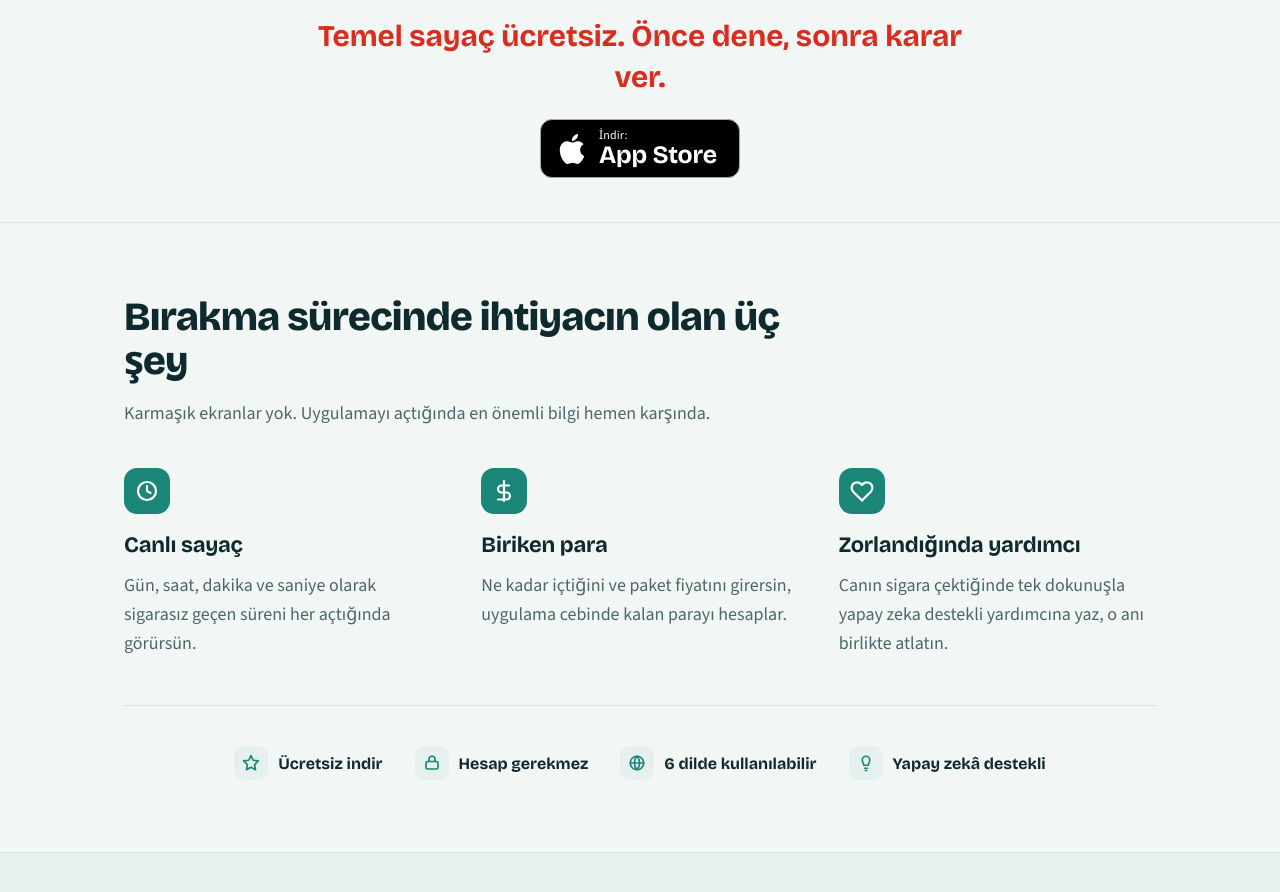
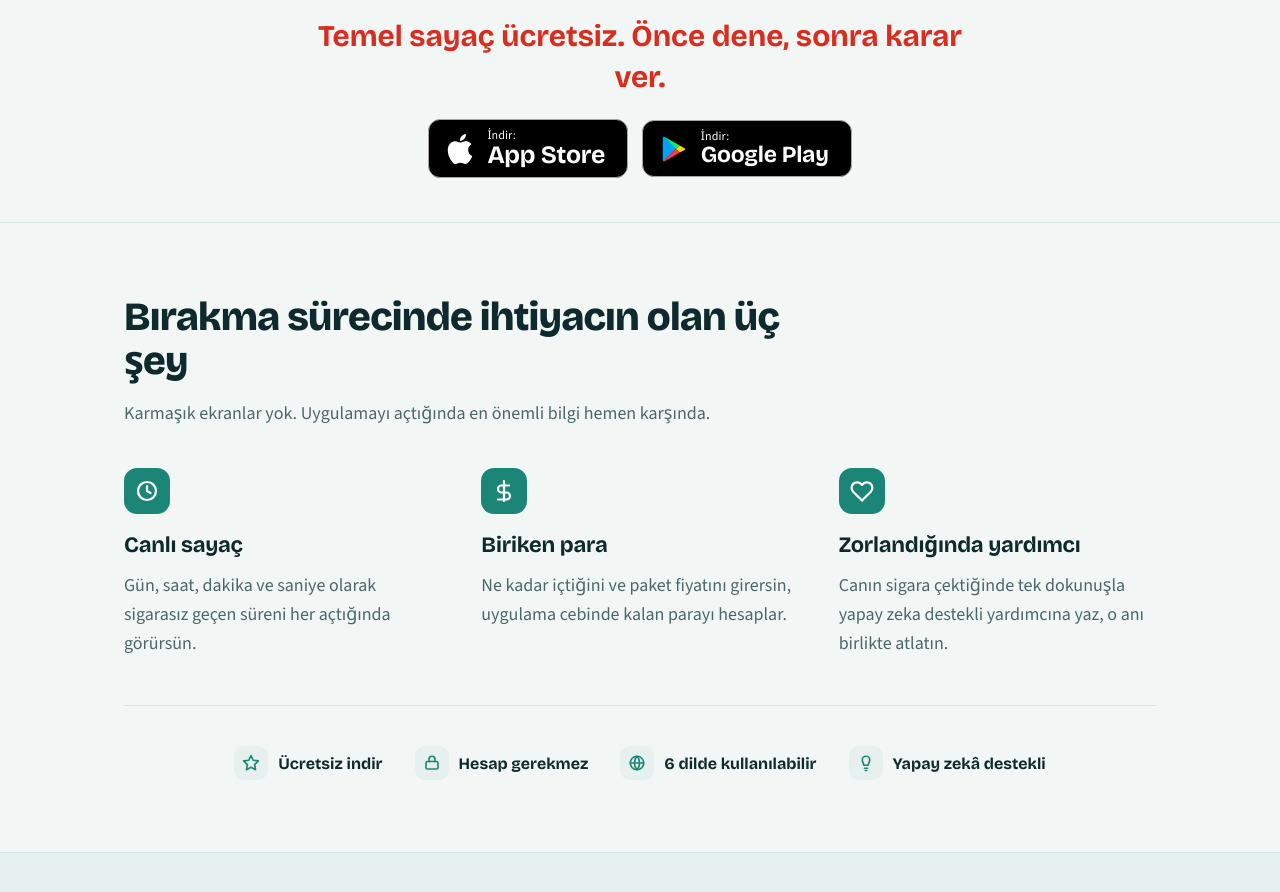
Before and after one commit to erhanozhan343434-stack/smokefreeaiapp-web, a plain HTML site: page index.html in a window 1280 px wide. Shown: the part 1080-1972 px from the top of the page. Drawn offline with nearby package versions, Linux system fonts and the light colour scheme.

Commit message:
Add Google Play download link to index.html

```diff
--- a/index.html
+++ b/index.html
@@ -396,6 +396,10 @@
         <svg viewBox="0 0 24 24" aria-hidden="true"><path d="M12.152 6.896c-.948 0-2.415-1.078-3.96-1.04-2.04.027-3.91 1.183-4.961 3.014-2.117 3.675-.546 9.103 1.519 12.09 1.013 1.454 2.208 3.09 3.792 3.039 1.52-.065 2.09-.987 3.935-.987 1.831 0 2.35.987 3.96.948 1.637-.026 2.676-1.48 3.676-2.948 1.156-1.688 1.636-3.325 1.662-3.415-.039-.013-3.182-1.221-3.22-4.857-.026-3.04 2.48-4.494 2.597-4.559-1.429-2.09-3.623-2.324-4.39-2.376-2-.156-3.675 1.09-4.61 1.09zM15.53 3.83c.843-1.012 1.4-2.427 1.245-3.83-1.207.052-2.662.805-3.532 1.818-.78.896-1.454 2.338-1.273 3.714 1.338.104 2.715-.688 3.559-1.701"/></svg>
         <span class="t"><small>İndir:</small><strong>App Store</strong></span>
       </a>
+      <a class="store-badge play" style="margin-left:10px" href="https://play.google.com/store/apps/details?id=com.smokefreeai.mobile" aria-label="SmokeFreeAI'yı Google Play'den indir" onclick="gtag('event', 'play_store_click', {'event_category':'engagement'}); gtag('event', 'pitch_click', {'pitch':'ucretsiz_play'});">
+  <svg viewBox="0 0 24 24" aria-hidden="true"><path fill="#00A0FF" d="M3.6 2.2L13.4 12 3.6 21.8c-.4-.2-.6-.6-.6-1.1V3.3c0-.5.2-.9.6-1.1z"/><path fill="#00F076" d="M3.6 2.2c.2-.1.6-.1 1 .1l12 6.9-3.2 2.8z"/><path fill="#FFD500" d="M16.6 9.2l3.8 2.1c.8.5.8.9 0 1.4l-3.8 2.1-3.2-2.8z"/><path fill="#FF3A44" d="M13.4 12l3.2 2.8-12 6.9c-.4.2-.8.2-1 .1z"/></svg>
+  <span class="t"><small>İndir:</small><strong>Google Play</strong></span>
+</a>
 
     </div>
   </section>
```
